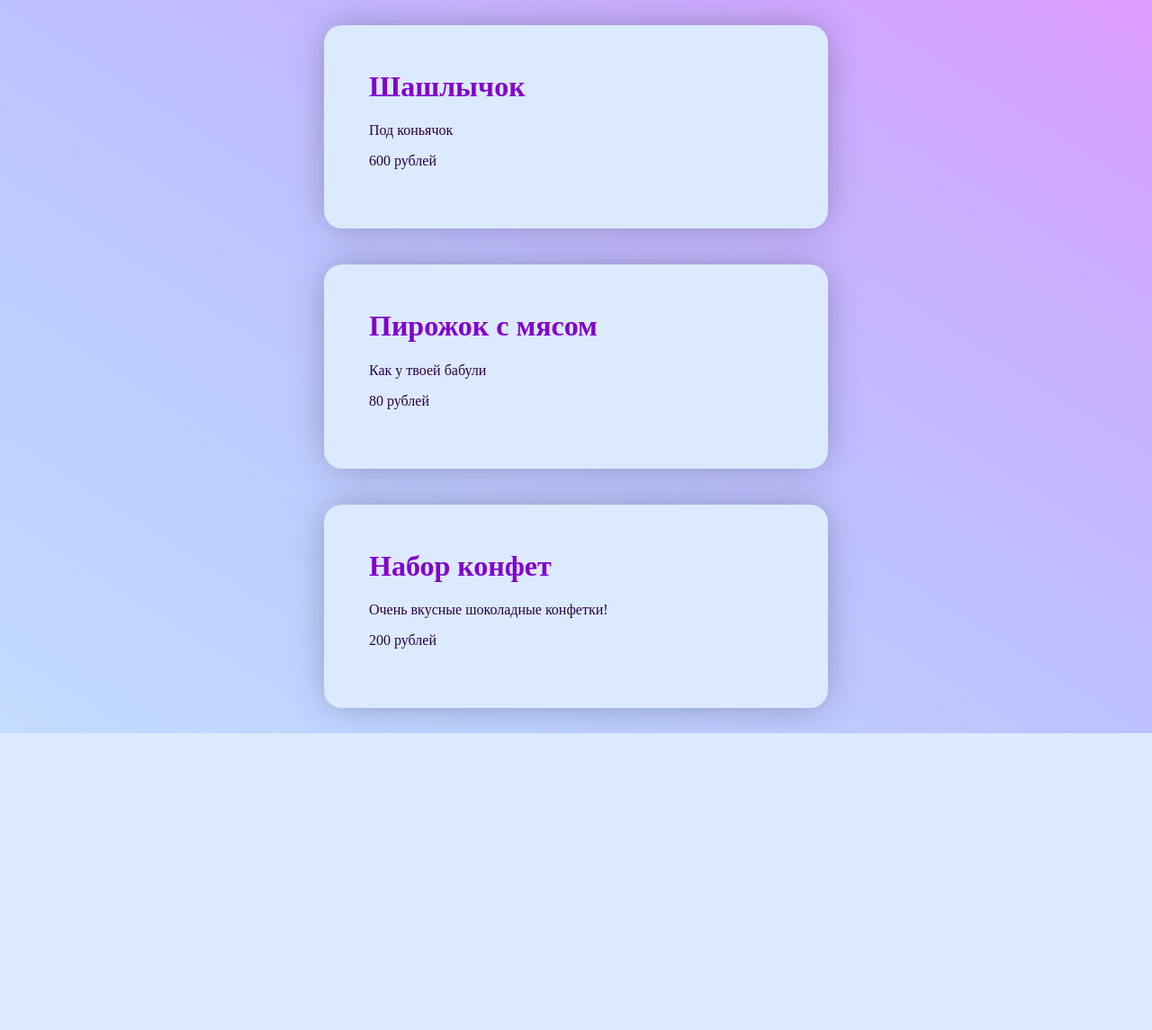
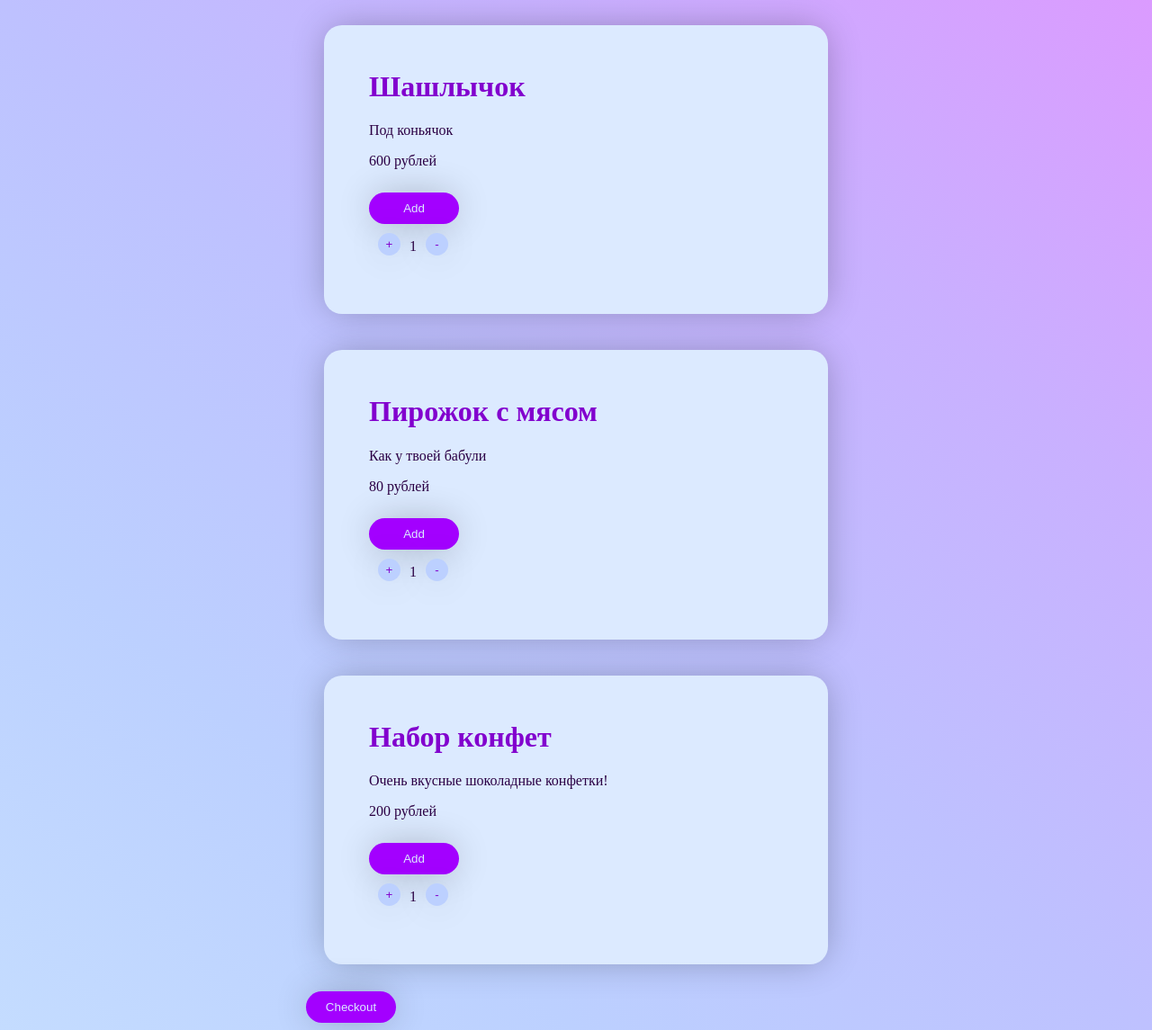
Before and after one commit to rouzoo/djangotest, a Django app: page / in a window 1280 px wide. Shown: the whole page at 90% size. Before the commit the page ends 815 px from the top, so only its background shows below. Run offline with Django 3.2, Linux system fonts and the light colour scheme; data comes from the database, SQL or seed files in the repository; parts of the project's set-up code (start-up, migrations or seed data) failed here and were passed over; some libraries are stand-ins or nearby versions.

Commit message:
ref code, add simple cart, add use coupons

```diff
--- a/testtask/app/models.py
+++ b/testtask/app/models.py
@@ -1,4 +1,5 @@
 from django.db import models
+
 
 class Item(models.Model):
     name = models.CharField(max_length=200)
--- a/testtask/app/static/main.js
+++ b/testtask/app/static/main.js
@@ -1,8 +1,10 @@
-console.log("Sanity check!");
 let stripe;
 // Get Stripe publishable key
+var cart = []
 fetch("/config/")
-.then((result) => { return result.json(); })
+    .then((result) => {
+        return result.json();
+    })
     .then((data) => {
         // Initialize Stripe.js
         stripe = Stripe(data.publicKey);
@@ -10,14 +12,14 @@ fetch("/config/")
 
 function buy(id, itemCount) {
 
-  var url = new URL(window.location.protocol+window.location.host+"/buy/"+id),
+    var url = new URL(window.location.protocol + window.location.host + "/buy/" + id),
         params = {itemCount}
     Object.keys(params).forEach(key => url.searchParams.append(key, params[key]))
 
-
     fetch(url)
-
-  .then((result) => {return result.json(); })
+        .then((result) => {
+            return result.json();
+        })
         .then((data) => {
             // Redirect to Stripe Checkout
             return stripe.redirectToCheckout({sessionId: data.sessionId})
@@ -26,3 +28,46 @@ Object.keys(params).forEach(key => url.searchParams.append(key, params[key]))
             console.log(res);
         });
 }
+
+function addToCart(id, ItemCount) {
+    let isIdInCart = false;
+    cart.forEach(elem => {
+        if (elem.item_id === id) {
+            isIdInCart = true;
+            elem.quantity = ItemCount;
+        }
+    })
+
+    if (isIdInCart === false) {
+        cart.push({
+            'item_id': id,
+            'quantity': ItemCount,
+        })
+
+    }
+    alert('added')
+}
+
+function checkout() {
+
+    if (typeof cart != "undefined" && cart != null && cart.length != null && cart.length > 0) {
+        var url = new URL(window.location.protocol + window.location.host + "/checkout/")
+        fetch(url, {
+        method: 'POST',
+        headers: {
+            'Content-Type': 'application/json;charset=utf-8'
+        },
+        body: JSON.stringify({cart: cart})
+    })
+        .then((result) => {
+            return result.json();
+        })
+        .then((data) => {
+            return stripe.redirectToCheckout({sessionId: data.sessionId})
+        });
+    }
+    else {
+        alert('cart is empty')
+    }
+
+}
--- a/testtask/app/templates/app/index.html
+++ b/testtask/app/templates/app/index.html
@@ -1,6 +1,6 @@
 {% extends 'app/base.html' %}
 {% block content %}
-	  <div>
+	<div>
 		{% if item_list %}
 			<div class='list'>
 			{% for item in item_list %}
@@ -8,11 +8,41 @@
 					<h1><a href="/item/{{ item.id }}/">{{ item.name }}</a></h1>
 					<p>{{ item.description }}</p>
 					<p>{{ item.price }} рублей</p>
+					<button id="buy-button" class='buy-btn' onclick="addToCart({{item.id}} , document.getElementById('count_{{item.id}}').innerHTML)">Add</button>
+				<div style="display:flex">
+					<button class='small-btn' onclick="addCounter({{item.id}})">+</button>
+					<p id='count_{{item.id}}'>1</p>
+					<button class='small-btn' onclick="subCounter({{item.id}})">-</button>
 				</div>
+		</div>
 			{% endfor %}
+
 			</div>
 		{% else %}
 			<p>No items are available.</p>
 		{% endif %}
 	</div>
+	<button id="checkout-button" class='buy-btn' onclick="checkout()">Checkout</button>
  {% endblock %}
+ {% block script %}
+<script>
+	let itemCount = 1;
+	//document.getElementById("count_").innerHTML = itemCount;
+	//let buybutton=document.getElementById("itemCount")
+
+
+	function addCounter(id) {
+		itemCount = document.getElementById("count_"+id).innerHTML
+		document.getElementById("count_"+id).innerHTML= parseInt(itemCount)+1;
+	}
+
+	function subCounter(id) {
+		itemCount = document.getElementById("count_"+id).innerHTML
+		if (parseInt(itemCount) > 1) {
+			itemCount = document.getElementById("count_"+id).innerHTML
+			document.getElementById("count_"+id).innerHTML= parseInt(itemCount)-1;
+		}
+	}
+
+</script>
+{% endblock %}
--- a/testtask/app/urls.py
+++ b/testtask/app/urls.py
@@ -10,4 +10,5 @@ urlpatterns = [
     path('success/', views.SuccessView.as_view()),
     path('cancelled/', views.CancelledView.as_view()),
     path('webhook/', views.stripe_webhook),
+    path('checkout/', views.checkout, name='checkout'),
 ]
--- a/testtask/app/views.py
+++ b/testtask/app/views.py
@@ -2,11 +2,13 @@ from django.shortcuts import render
 from django.template import loader
 from django.http import HttpResponse
 from .models import Item
-from django.conf import settings # new
-from django.http.response import JsonResponse # new
-from django.views.decorators.csrf import csrf_exempt # new
+from django.conf import settings  # new
+from django.http.response import JsonResponse  # new
+from django.views.decorators.csrf import csrf_exempt  # new
 from django.views.generic.base import TemplateView
 import stripe
+import os
+
 
 def index(request):
     item_list = Item.objects.order_by('-name')
@@ -16,19 +18,22 @@ def index(request):
     }
     return HttpResponse(template.render(context, request))
 
+
 def detail(request, item_id):
-	template = loader.get_template('app/item.html')
-	item = Item.objects.get(pk=item_id)
-	context = {
+    template = loader.get_template('app/item.html')
+    item = Item.objects.get(pk=item_id)
+    context = {
         'item': item,
     }
-	return HttpResponse(template.render(context, request))
+    return HttpResponse(template.render(context, request))
+
 
 @csrf_exempt
 def stripe_config(request):
     if request.method == 'GET':
         stripe_config = {'publicKey': settings.STRIPE_PUBLISHABLE_KEY}
         return JsonResponse(stripe_config, safe=False)
+
 
 @csrf_exempt
 def buy(request, item_id):
@@ -48,8 +53,8 @@ def buy(request, item_id):
 
             # ?session_id={CHECKOUT_SESSION_ID} means the redirect will have the session ID set as a query param
             checkout_session = stripe.checkout.Session.create(
-                success_url=domain_url + 'success?session_id={CHECKOUT_SESSION_ID}',
-                cancel_url=domain_url + 'cancelled/',
+                success_url=domain_url + '/success?session_id={CHECKOUT_SESSION_ID}',
+                cancel_url=domain_url + '/cancelled/',
                 payment_method_types=['card'],
                 mode='payment',
                 line_items=[
@@ -57,15 +62,59 @@ def buy(request, item_id):
                         'name': item.name,
                         'description': item.description,
                         'quantity': quantity,
-                        'currency': 'usd',
-                        'amount': item.price,
+                        'currency': 'rub',
+                        'amount': item.price * 100,
                     },
 
-                ]
+                ],
+                allow_promotion_codes=True,
             )
             return JsonResponse({'sessionId': checkout_session['id']})
         except Exception as e:
             return JsonResponse({'error': str(e)})
+
+
+@csrf_exempt
+def checkout(request):
+    import json
+    post_data = json.loads(request.body.decode('UTF-8'))
+    cart = post_data['cart']
+    cartItems = []
+
+    for i in range(len(cart)):
+        el = Item.objects.get(pk=cart[i]['item_id'])
+        cartItems.append({
+            'name': el.name,
+            'description': el.description,
+            'quantity': cart[i]['quantity'],
+            'currency': 'rub',
+            'amount': el.price * 100,
+        })
+
+    domain_url = os.environ.get("SERVER_HOST")
+    stripe.api_key = settings.STRIPE_SECRET_KEY
+    try:
+        # Create new Checkout Session for the order
+        # Other optional params include:
+        # [billing_address_collection] - to display billing address details on the page
+        # [customer] - if you have an existing Stripe Customer ID
+        # [payment_intent_data] - capture the payment later
+        # [customer_email] - prefill the email input in the form
+        # For full details see https://stripe.com/docs /api/checkout/sessions/create
+
+        # ?session_id={CHECKOUT_SESSION_ID} means the redirect will have the session ID set as a query param
+        checkout_session = stripe.checkout.Session.create(
+            success_url=domain_url + '/success?session_id={CHECKOUT_SESSION_ID}',
+            cancel_url=domain_url + '/cancelled/',
+            payment_method_types=['card'],
+            mode='payment',
+            line_items=cartItems,
+            allow_promotion_codes=True,
+        )
+        return JsonResponse({'sessionId': checkout_session['id']})
+    except Exception as e:
+        return JsonResponse({'error': str(e)})
+
 
 @csrf_exempt
 def stripe_webhook(request):
@@ -93,6 +142,7 @@ def stripe_webhook(request):
 
     return HttpResponse(status=200)
 
+
 class SuccessView(TemplateView):
     template_name = 'app/success.html'
 
```
Lines whose indentation alone changed are shown as unchanged.
